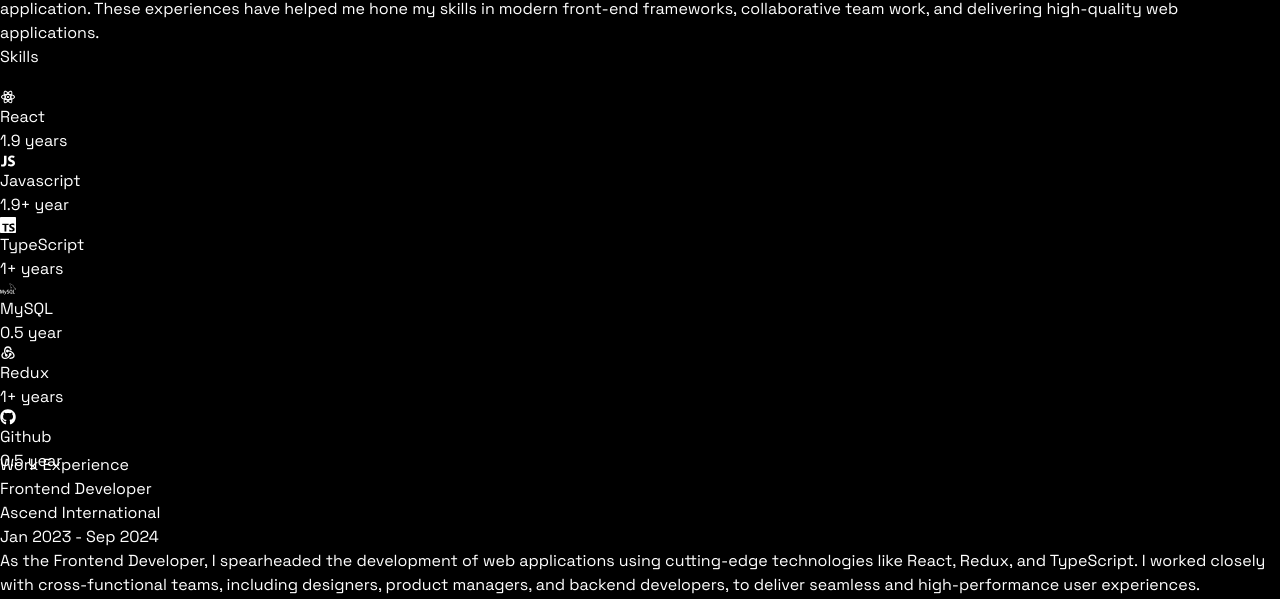
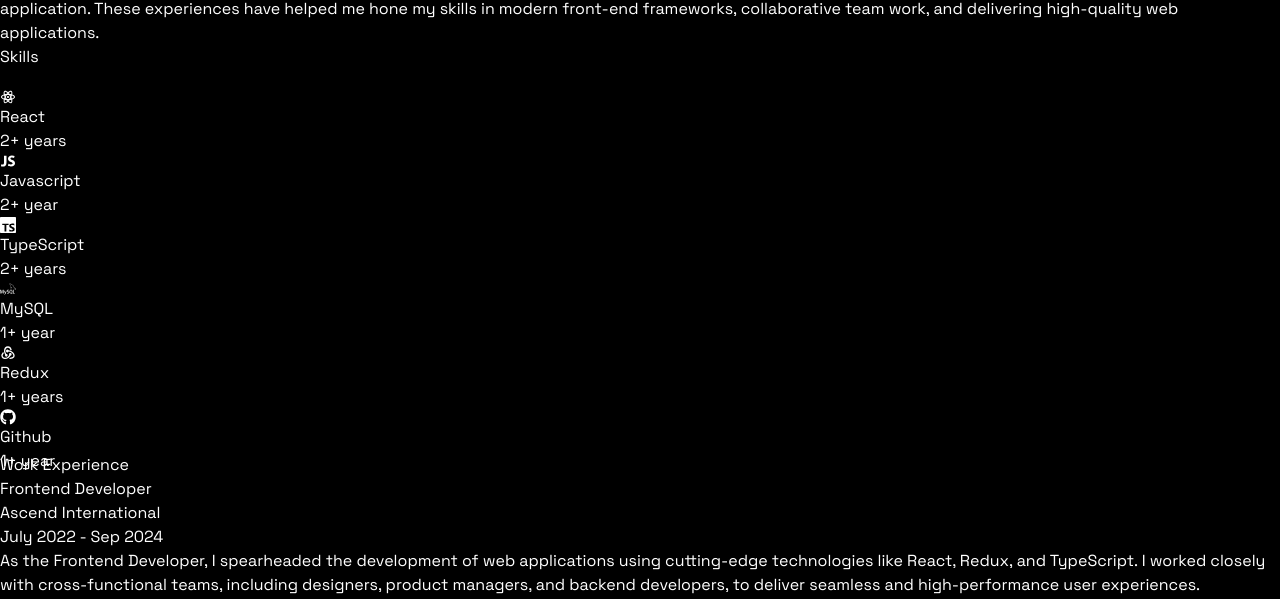
Before and after one commit to TangetiDK/Dilip_Porrtfolio, a React (Vite) app: page / in a window 1280 px wide. Shown: the part 7660-8259 px from the top of the page. Built offline with nearby package versions, Linux system fonts and the light colour scheme.

Commit message:
updated experience and skills section

```diff
--- a/src/constants/index.jsx
+++ b/src/constants/index.jsx
@@ -98,22 +98,22 @@
   {
     icon: <RiReactjsLine className="text-4xl text-cyan-400 lg:text-5xl" />,
     name: "React",
-    experience: "1.9 years",
+    experience: "2+ years",
   },
   {
     icon: <AiOutlineJavaScript className="text-4xl text-yellow-300 lg:text-5xl" />,
     name: "Javascript",
-    experience: "1.9+ year",
+    experience: "2+ year",
   },
   {
     icon: <SiTypescript className="text-4xl text-blue-600 lg:text-5xl" />,
     name: "TypeScript",
-    experience: "1+ years",
+    experience: "2+ years",
   },
   {
     icon: <SiMysql className="text-4xl text-white lg:text-5xl" />,
     name: "MySQL",
-    experience: "0.5 year",
+    experience: "1+ year",
   },
   {
     icon: <TbBrandRedux className="text-4xl text-purple-400 lg:text-5xl" />,
@@ -123,7 +123,7 @@
   {
     icon: <FaGithub className="text-4xl text-white lg:text-5xl" />,
     name: "Github",
-    experience: "0.5 year",
+    experience: "1+ year",
   },
 ];
 
@@ -131,7 +131,7 @@
   {
     title: "Frontend Developer",
     company: "Ascend International",
-    duration: "Jan 2023 - Sep 2024",
+    duration: "July 2022 - Sep 2024",
     description:
       "As the Frontend Developer, I spearheaded the development of  web applications using cutting-edge technologies like React, Redux, and TypeScript. I worked closely with cross-functional teams, including designers, product managers, and backend developers, to deliver seamless and high-performance user experiences.",
   },
```
